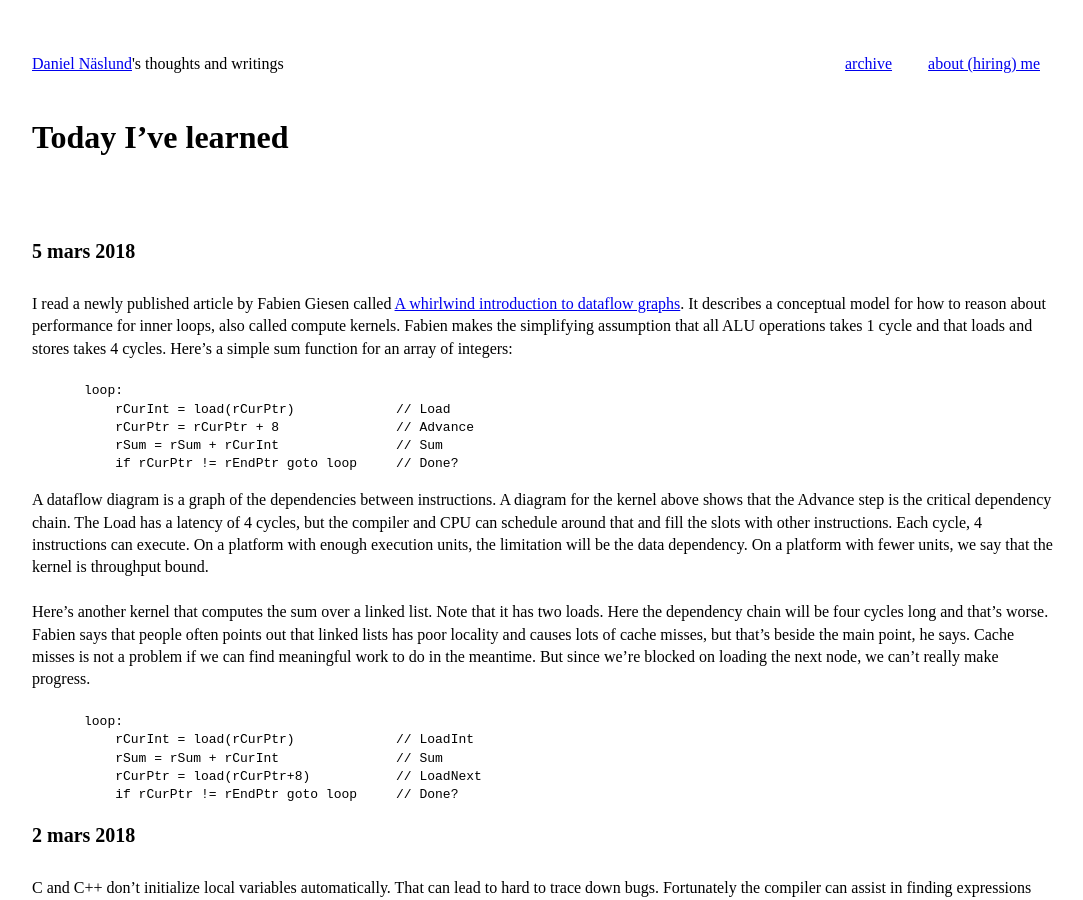
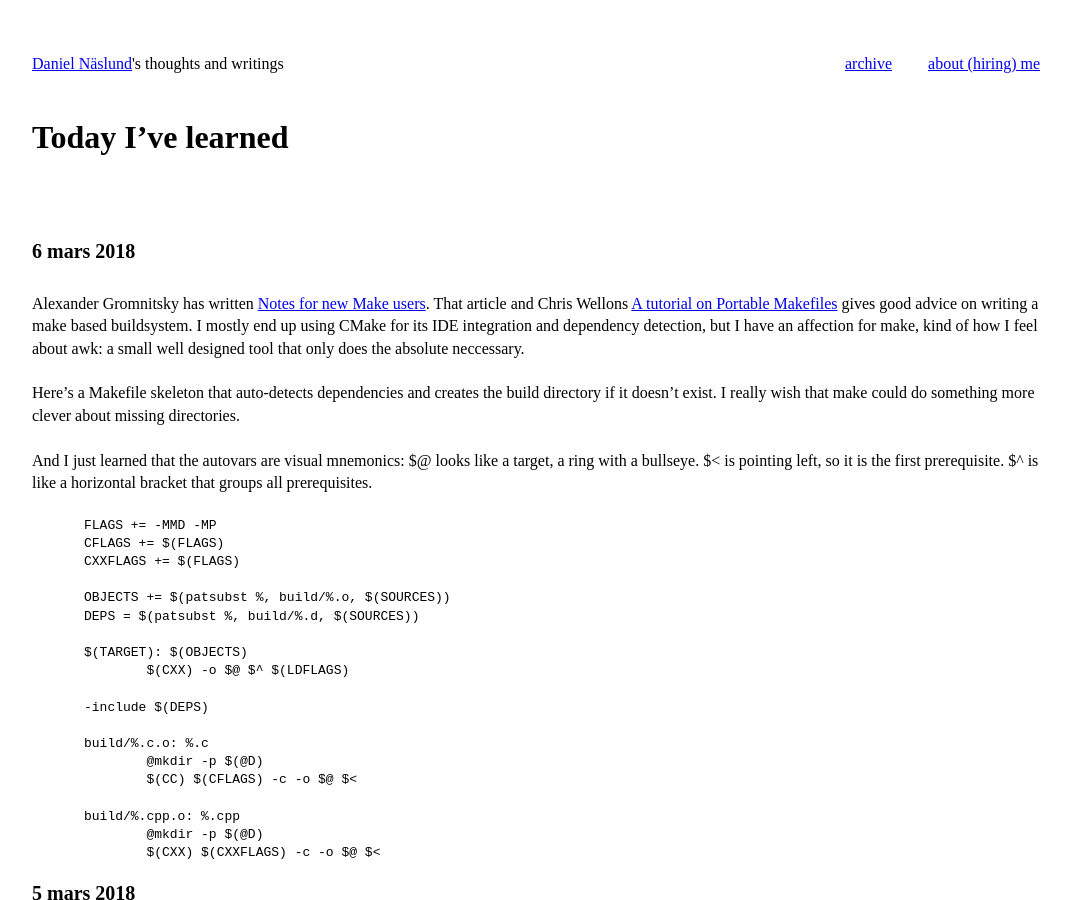
Before and after one commit to dannas/dannas.github.com, a Jekyll site: the page built from TIL.markdown, in a window 1280 px wide and 900 px high. Shown: the whole window, without its empty margins (0-1083 px from the left). Built offline with Jekyll 4.4.1, drawn with Linux system fonts in a browser that asks for light colours.

Commit message:
Yet another TIL

```diff
--- a/TIL.markdown
+++ b/TIL.markdown
@@ -3,6 +3,44 @@ layout: default
 title: TIL - Today I've Learned
 ---
 # Today I've learned
+
+## 6 mars 2018
+Alexander Gromnitsky has written [Notes for new Make
+users](http://gromnitsky.users.sourceforge.net/articles/notes-for-new-make-users/).
+That article and Chris Wellons [A tutorial on Portable
+Makefiles](http://nullprogram.com/blog/2017/08/20/) gives good advice on
+writing a make based buildsystem. I mostly end up using CMake for its IDE
+integration and dependency detection, but I have an affection for make, kind of
+how I feel about awk: a small well designed tool that only does the absolute
+neccessary.
+
+Here's a Makefile skeleton that auto-detects dependencies and creates the build
+directory if it doesn't exist. I really wish that make could do something more
+clever about missing directories.
+
+And I just learned that the autovars are visual mnemonics: $@ looks like a
+target, a ring with a bullseye. $< is pointing left, so it is the first
+prerequisite. $^ is like a horizontal bracket that groups all prerequisites.
+
+    FLAGS += -MMD -MP
+    CFLAGS += $(FLAGS)
+    CXXFLAGS += $(FLAGS)
+
+    OBJECTS += $(patsubst %, build/%.o, $(SOURCES))
+    DEPS = $(patsubst %, build/%.d, $(SOURCES))
+
+    $(TARGET): $(OBJECTS)
+    	$(CXX) -o $@ $^ $(LDFLAGS)
+
+    -include $(DEPS)
+
+    build/%.c.o: %.c
+    	@mkdir -p $(@D)
+    	$(CC) $(CFLAGS) -c -o $@ $<
+
+    build/%.cpp.o: %.cpp
+    	@mkdir -p $(@D)
+    	$(CXX) $(CXXFLAGS) -c -o $@ $<
 
 ## 5 mars 2018
 I read a newly published article by Fabien Giesen called [A whirlwind
```
